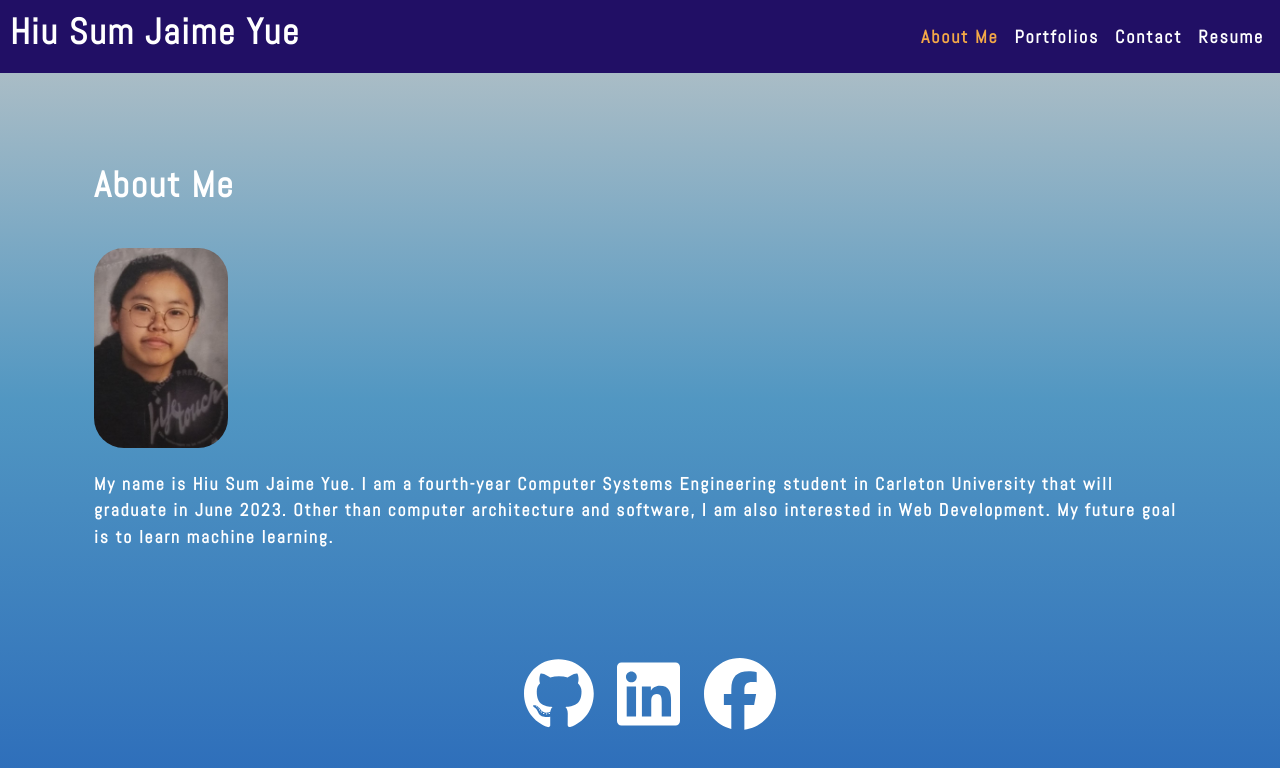
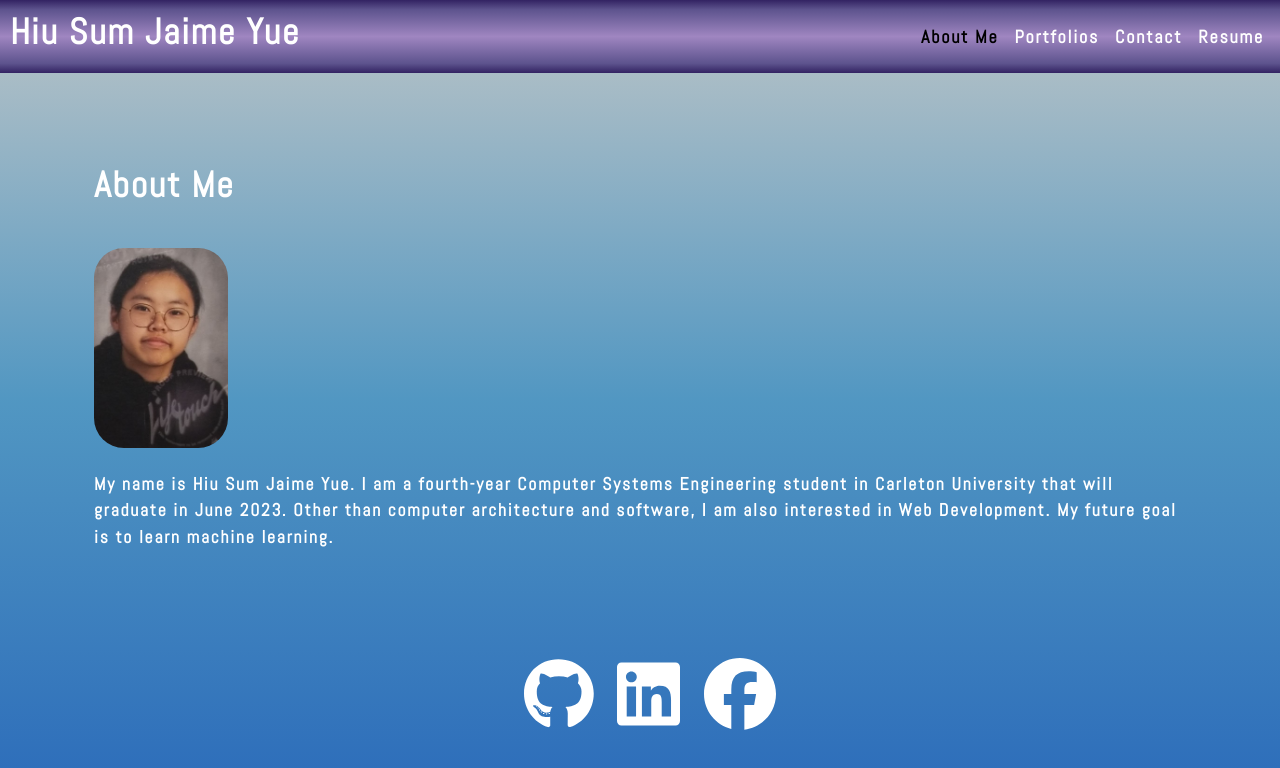
Before and after one commit to RyanOfEastview/react-portfolio, a React (Create React App) app: page / in a window 1280 px wide. Shown: the top 768 px of the page. Built offline with nearby package versions, Linux system fonts and the light colour scheme.

Commit message:
Clean up css

```diff
--- a/src/index.css
+++ b/src/index.css
@@ -11,7 +11,7 @@ main {
   --secondary: #F3A847;
   --tertiary: #B12704;
   --white: #ffffff;
-  --dark: #000000;
+  --black: #000000;
   --darker: #111111;
   --error: rgb(228, 46, 1);
   --spacing-one: calc(1rem * 0.5);
@@ -39,11 +39,7 @@ body {
   letter-spacing: .1em;
   color: var(--white);
   font-family: var(--font-family);
-  background: hsla(213, 62%, 45%, 1);
-  background: linear-gradient(90deg, hsla(213, 62%, 45%, 1) 0%, hsla(203, 48%, 54%, 1) 50%, hsla(192, 8%, 76%, 1) 100%);
-  background: -moz-linear-gradient(90deg, hsla(213, 62%, 45%, 1) 0%, hsla(203, 48%, 54%, 1) 50%, hsla(192, 8%, 76%, 1) 100%);
   background: -webkit-linear-gradient(90deg, hsla(213, 62%, 45%, 1) 0%, hsla(203, 48%, 54%, 1) 50%, hsla(192, 8%, 76%, 1) 100%);
-  filter: progid: DXImageTransform.Microsoft.gradient(startColorstr="#2C6CBC", endColorstr="#5298C3", GradientType=1);
 }
 
 h1,
@@ -98,7 +94,7 @@ a:hover {
 }
 
 header {
-  background-color: var(--primary);
+  background: -webkit-linear-gradient(90deg, hsla(255, 48%, 26%, 1) 0%, hsla(250, 26%, 44%, 1) 13%, hsla(266, 32%, 64%, 1) 50%, hsla(250, 26%, 44%, 1) 87%, hsla(255, 48%, 26%, 1) 100%);
   display: flex;
   justify-content: space-between;
   flex-wrap: wrap;
@@ -106,7 +102,7 @@ header {
   position: -webkit-sticky;
   top: 0;
   padding: 5px;
-  color: #ffffff;
+  color: var(--white);
   z-index: 999;
 }
 
@@ -118,11 +114,15 @@ header nav ul {
   list-style: none;
 }
 
-header nav ul li:hover {
+header h1:hover{
+  padding-bottom: 15px;
+}
+
+header nav ul li:hover{
   background: var(--white);
-  color: var(--dark);
+  color: var(--black);
   border-radius: 5px;
-  padding: 1px;
+  padding: 4px;
 }
 
 header a {
@@ -165,7 +165,7 @@ form {
 input {
   font-size: 1rem;
   padding: 0.25rem;
-  border: 1px solid var(--dark);
+  border: 1px solid var(--black);
   outline: none;
   border-radius: 3px;
   transition: box-shadow 0.2s;
@@ -321,7 +321,7 @@ a {
 }
 
 .navActive {
-  color: var(--secondary);
+  color: var(--black);
 }
 
 #about-pic {
```
